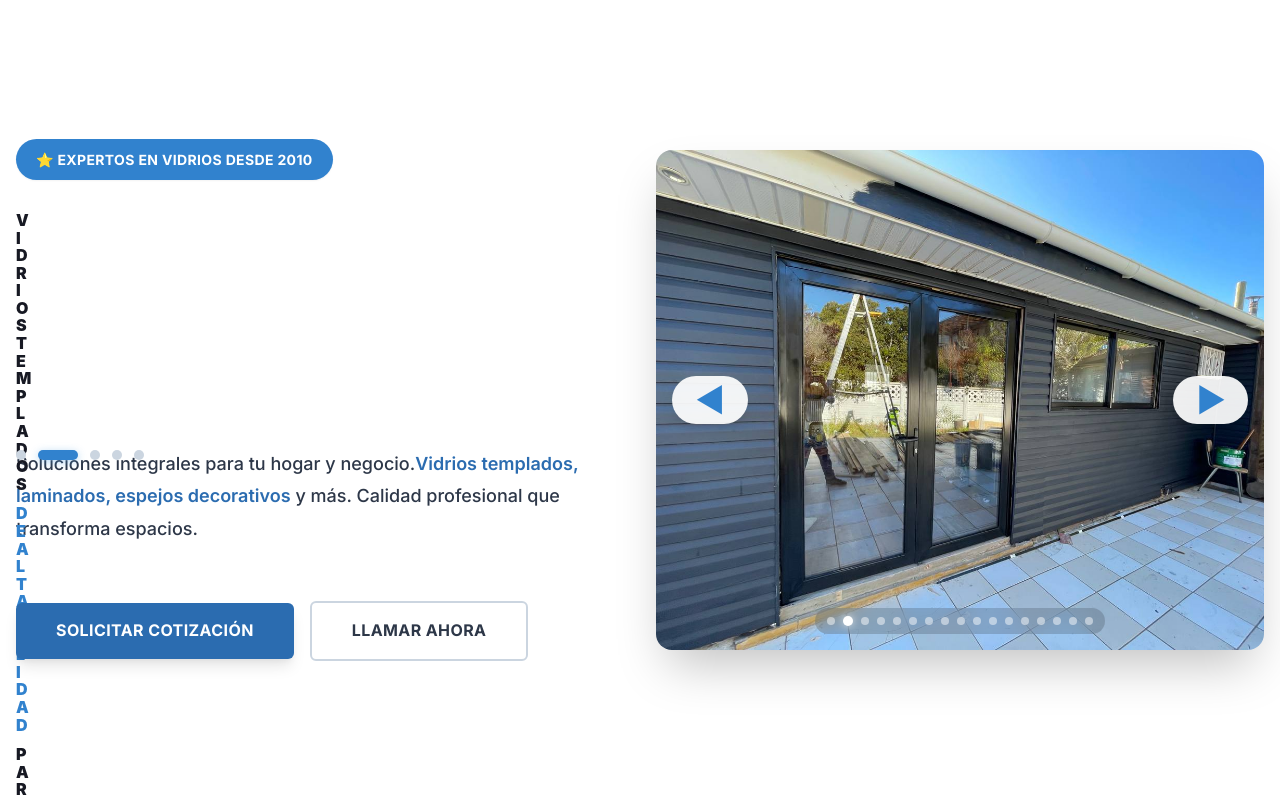
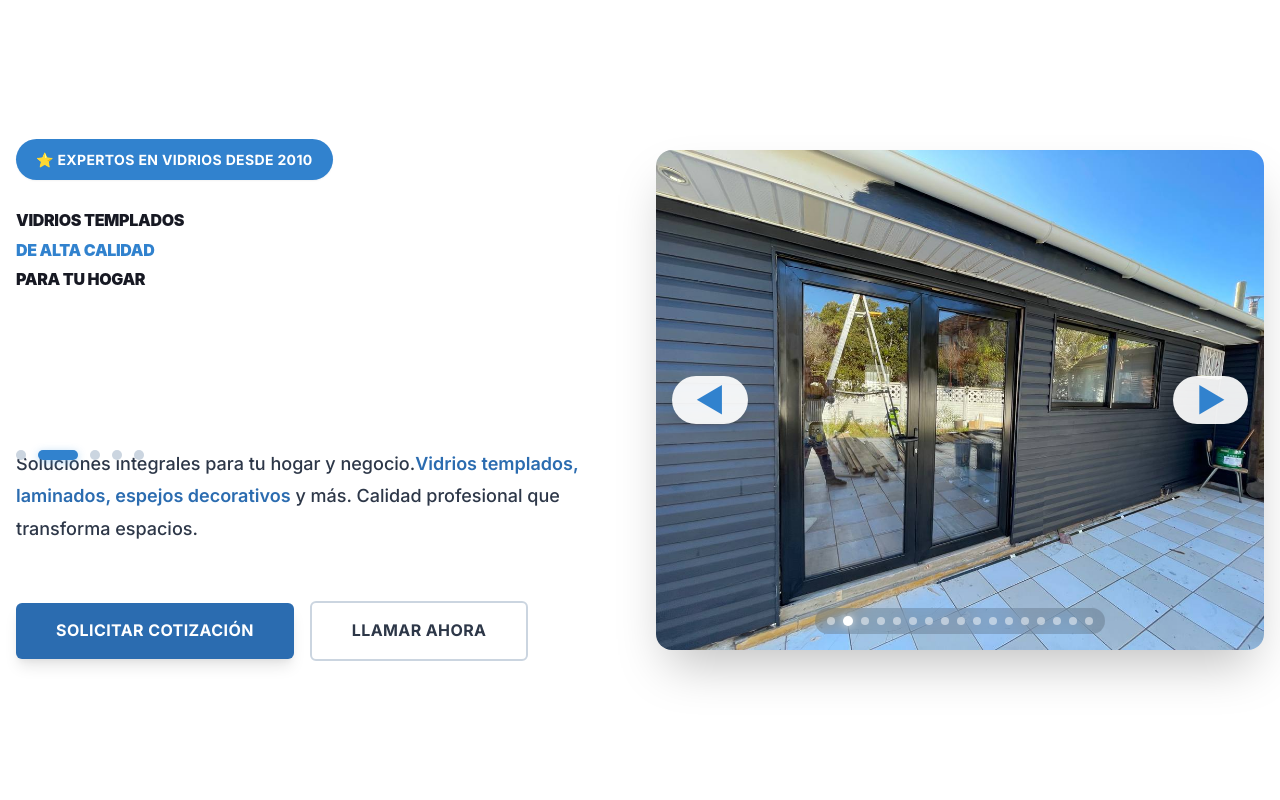
Before and after one commit to salva920/vidriosmilena, a Next.js app: page / in a window 1280 px wide. Shown: the top 800 px of the page. Built offline with nearby package versions, Linux system fonts and the light colour scheme.

Commit message:
añadiendo estilos al home

```diff
--- a/components/TitleCarousel.tsx
+++ b/components/TitleCarousel.tsx
@@ -40,7 +40,7 @@ export default function TitleCarousel({ titles }: TitleCarouselProps) {
   }
 
   return (
-    <Box position="relative" minH={{ base: "140px", md: "180px", lg: "200px" }}>
+    <Box position="relative" minH={{ base: "140px", md: "180px", lg: "200px" }} width="100%">
       <Heading
         as="h1"
         size={{ base: "3xl", md: "4xl", lg: "5xl" }}
@@ -49,6 +49,10 @@ export default function TitleCarousel({ titles }: TitleCarouselProps) {
         color="gray.900"
         letterSpacing="-0.02em"
         position="relative"
+        width="100%"
+        display="block"
+        whiteSpace="normal"
+        style={{ writingMode: 'horizontal-tb', textOrientation: 'mixed' }}
       >
         <Box
           key={currentTitleIndex}
@@ -59,14 +63,15 @@ export default function TitleCarousel({ titles }: TitleCarouselProps) {
           width="100%"
           top="0"
           left="0"
+          whiteSpace="normal"
         >
-          <Text as="span" display="block" mb="3">
+          <Text as="div" display="block" mb="3" whiteSpace="normal">
             {titles[currentTitleIndex].line1}
           </Text>
-          <Text as="span" display="block" color="blue.500" mb="3">
+          <Text as="div" display="block" color="blue.500" mb="3" whiteSpace="normal">
             {titles[currentTitleIndex].line2}
           </Text>
-          <Text as="span" display="block">
+          <Text as="div" display="block" whiteSpace="normal">
             {titles[currentTitleIndex].line3}
           </Text>
         </Box>
```
